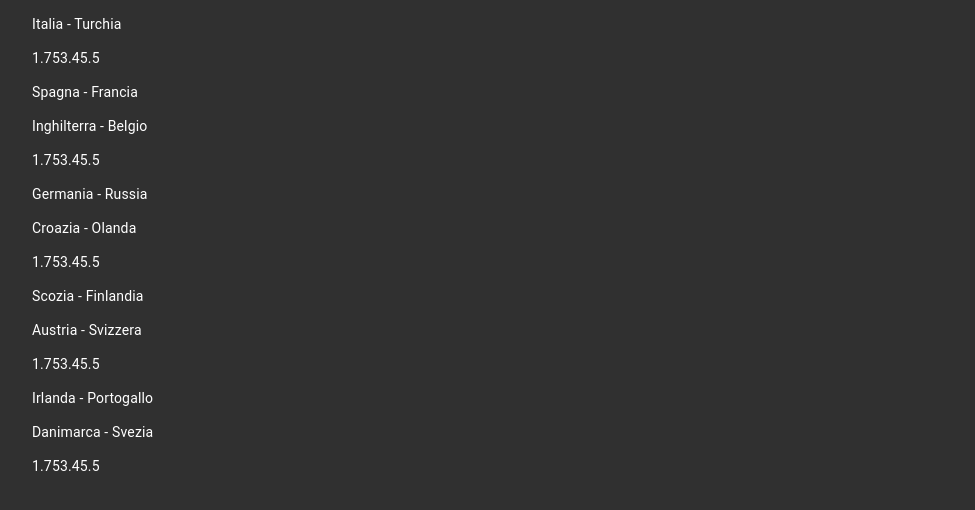
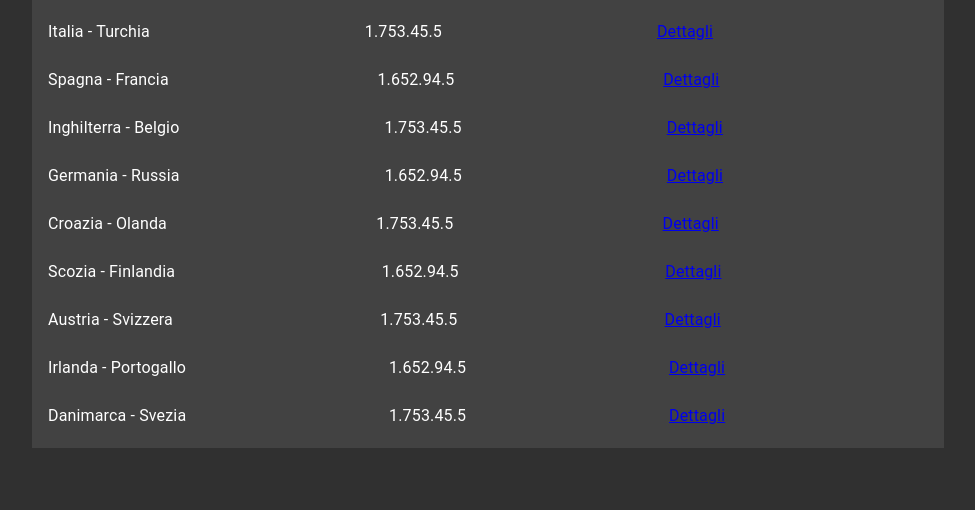
Before and after one commit to alessandro-lo-presti/bet-manager, a React (Create React App) app: page / in a window 1280 px wide. Shown: the top 510 px of the page, without its empty margins (152-1127 px from the left). Built offline with nearby package versions, Linux system fonts and the light colour scheme.

Commit message:
details slice, connect

```diff
--- a/src/App.js
+++ b/src/App.js
@@ -9,6 +9,7 @@ import {
 } from "@material-ui/core";
 import { useMemo } from "react";
 import BetList from "./components/bet-list/BetList";
+import BetDetails from "./components/bet-details/BetDetails";
 
 function App() {
   const theme = useMemo(
@@ -32,7 +33,9 @@ function App() {
               <Route exact path="/">
                 <BetList />
               </Route>
-              <Route path="/:id">Dettaglio</Route>
+              <Route path="/:id">
+                <BetDetails />
+              </Route>
             </Switch>
           </Router>
         </Container>
--- /dev/null
+++ b/src/components/bet-details/BetDetails.js
@@ -0,0 +1,38 @@
+import { useEffect } from "react";
+import { connect } from "react-redux";
+import { useParams } from "react-router-dom";
+import {
+  detailsBetCleanAction,
+  detailsBetErrorAction,
+  detailsBetSelector,
+  detailsBetSuccessAction,
+} from "../../redux/slices/detailsBetSlice";
+import { ApiServices } from "../../services/ApiServices";
+
+const mapStateToProps = (state) => ({ bet: detailsBetSelector(state) });
+
+const mapDispatchToProps = (dispatch) => ({
+  detailsBetSuccess: (bet) => dispatch(detailsBetSuccessAction(bet)),
+  detailsBetError: () => dispatch(detailsBetErrorAction()),
+  detailsBetClean: () => dispatch(detailsBetCleanAction()),
+});
+
+function BetDetails(props) {
+  const { bet, detailsBetSuccess, detailsBetError, detailsBetClean } = props;
+  const bet_id = parseInt(useParams().id);
+
+  useEffect(() => {
+    ApiServices.detailsBetApi(bet_id)
+      .then(detailsBetSuccess)
+      .catch(detailsBetError);
+    return () => detailsBetClean();
+  }, [detailsBetSuccess, detailsBetError, detailsBetClean]);
+
+  return (
+    <div>
+      <p>{bet.descrizione}</p>
+    </div>
+  );
+}
+
+export default connect(mapStateToProps, mapDispatchToProps)(BetDetails);
--- a/src/components/bet-list/BetList.js
+++ b/src/components/bet-list/BetList.js
@@ -1,35 +1,51 @@
+import { List, ListItem, ListItemText, makeStyles } from "@material-ui/core";
 import { useEffect } from "react";
 import { connect } from "react-redux";
+import { Link } from "react-router-dom";
 import {
+  betListCleanAction,
   betListErrorAction,
   betListSelector,
   betListSuccessAction,
 } from "../../redux/slices/betSlice";
 import { ApiServices } from "../../services/ApiServices";
 
+const useStyles = makeStyles((theme) => ({
+  list: {
+    width: "100%",
+    backgroundColor: theme.palette.background.paper,
+  },
+}));
+
 const mapStateToProps = (state) => ({ betList: betListSelector(state) });
 
 const mapDispatchToProps = (dispatch) => ({
   betListSuccess: (betList) => dispatch(betListSuccessAction(betList)),
   betListError: () => dispatch(betListErrorAction()),
+  betListClean: () => dispatch(betListCleanAction()),
 });
 
 function BetList(props) {
-  const { betList, betListSuccess, betListError } = props;
+  const classes = useStyles();
+  const { betList, betListSuccess, betListError, betListClean } = props;
 
   useEffect(() => {
     ApiServices.betListApi().then(betListSuccess).catch(betListError);
-  }, [betListSuccess, betListError]);
+    return () => betListClean();
+  }, [betListSuccess, betListError, betListClean]);
 
   return (
-    <div>
+    <List component="nav" className={classes.list} aria-label="mailbox folders">
       {betList.map((bet) => (
-        <div key={bet.idEvento}>
-          <p>{bet.descrizione}</p>
-          <p>{bet.odds}</p>
-        </div>
+        <ListItem key={bet.idEvento}>
+          <ListItemText>{bet.descrizione}</ListItemText>
+          <ListItemText>{bet.quote}</ListItemText>
+          <ListItemText>
+            <Link to={"/" + bet.idEvento}>Dettagli</Link>
+          </ListItemText>
+        </ListItem>
       ))}
-    </div>
+    </List>
   );
 }
 
--- a/src/redux/slices/betSlice.js
+++ b/src/redux/slices/betSlice.js
@@ -9,6 +9,7 @@ export const betListSelector = (store) => store.betSlice.betList;
 // actions
 const BET_LIST_SUCCESS = "BET_LIST_SUCCESS";
 const BET_LIST_ERROR = "BET_LIST_ERROR";
+const BET_LIST_CLEAN = "BET_LIST_CLEAN";
 
 export const betListSuccessAction = (bets) => ({
   type: BET_LIST_SUCCESS,
@@ -19,12 +20,17 @@ export const betListErrorAction = () => ({
   type: BET_LIST_ERROR,
 });
 
+export const betListCleanAction = () => ({
+  type: BET_LIST_CLEAN,
+});
+
 // reducer
 export const betReducer = (state = initialState, action) => {
   switch (action.type) {
     case BET_LIST_SUCCESS:
       return { ...state, betList: action.betList };
     case BET_LIST_ERROR:
+    case BET_LIST_CLEAN:
       return { ...state, betList: [] };
     default:
       return state;
--- /dev/null
+++ b/src/redux/slices/detailsBetSlice.js
@@ -0,0 +1,38 @@
+// initial state
+const initialState = {
+  bet: {},
+};
+
+// selectors
+export const detailsBetSelector = (store) => store.detailsBetSlice.bet;
+
+// actions
+const DETAILS_BET_SUCCESS = "DETAILS_BET_SUCCESS";
+const DETAILS_BET_ERROR = "DETAILS_BET_ERROR";
+const DETAILS_BET_CLEAN = "DETAILS_BET_CLEAN";
+
+export const detailsBetSuccessAction = (bet) => ({
+  type: DETAILS_BET_SUCCESS,
+  bet: bet,
+});
+
+export const detailsBetErrorAction = () => ({
+  type: DETAILS_BET_ERROR,
+});
+
+export const detailsBetCleanAction = () => ({
+  type: DETAILS_BET_CLEAN,
+});
+
+// reducer
+export const detailsBetReducer = (state = initialState, action) => {
+  switch (action.type) {
+    case DETAILS_BET_SUCCESS:
+      return { ...state, bet: action.bet };
+    case DETAILS_BET_ERROR:
+    case DETAILS_BET_CLEAN:
+      return { ...state, bet: {} };
+    default:
+      return state;
+  }
+};
--- a/src/redux/store.js
+++ b/src/redux/store.js
@@ -1,8 +1,10 @@
 import { configureStore } from "@reduxjs/toolkit";
 import { betReducer } from "./slices/betSlice";
+import { detailsBetReducer } from "./slices/detailsBetSlice";
 
 export default configureStore({
   reducer: {
     betSlice: betReducer,
+    detailsBetSlice: detailsBetReducer,
   },
 });
--- a/src/services/ApiServices.js
+++ b/src/services/ApiServices.js
@@ -1,4 +1,5 @@
 import betListData from "./data/betlist.json";
+import betListDetails from "./data/betlistdetails.json";
 
 const betListApi = () => {
   return new Promise((resolve, reject) => {
@@ -6,6 +7,18 @@ const betListApi = () => {
   });
 };
 
+const detailsBetApi = (bet_id) => {
+  return new Promise((resolve, reject) => {
+    const bet = betListDetails.filter((bet) => bet.idEvento === bet_id);
+    if (bet) {
+      resolve(bet[0]);
+    } else {
+      reject();
+    }
+  });
+};
+
 export const ApiServices = {
   betListApi,
+  detailsBetApi,
 };
--- a/src/services/data/betlist.json
+++ b/src/services/data/betlist.json
@@ -2,46 +2,46 @@
     {
         "idEvento": 1,
         "descrizione": "Italia - Turchia",
-        "odds": [1.75, 3.4, 5.5]
+        "quote": [1.75, 3.4, 5.5]
     },
     {
         "idEvento": 2,
         "descrizione": "Spagna - Francia",
-        "betList":[1.65, 2.9, 4.5]
+        "quote":[1.65, 2.9, 4.5]
     },
     {
         "idEvento": 3,
         "descrizione": "Inghilterra - Belgio",
-        "odds": [1.75, 3.4, 5.5]
+        "quote": [1.75, 3.4, 5.5]
     },
     {
         "idEvento": 4,
         "descrizione": "Germania - Russia",
-        "betList":[1.65, 2.9, 4.5]
+        "quote":[1.65, 2.9, 4.5]
     },
     {
         "idEvento": 5,
         "descrizione": "Croazia - Olanda",
-        "odds": [1.75, 3.4, 5.5]
+        "quote": [1.75, 3.4, 5.5]
     },
     {
         "idEvento": 6,
         "descrizione": "Scozia - Finlandia",
-        "betList":[1.65, 2.9, 4.5]
+        "quote":[1.65, 2.9, 4.5]
     },
     {
         "idEvento": 7,
         "descrizione": "Austria - Svizzera",
-        "odds": [1.75, 3.4, 5.5]
+        "quote": [1.75, 3.4, 5.5]
     },
     {
         "idEvento": 8,
         "descrizione": "Irlanda - Portogallo",
-        "betList":[1.65, 2.9, 4.5]
+        "quote":[1.65, 2.9, 4.5]
     },
     {
         "idEvento": 9,
         "descrizione": "Danimarca - Svezia",
-        "odds": [1.75, 3.4, 5.5]
+        "quote": [1.75, 3.4, 5.5]
     }
 ]
--- /dev/null
+++ b/src/services/data/betlistdetails.json
@@ -0,0 +1,74 @@
+[
+    {
+        "idEvento": 1,
+        "descrizione": "Italia - Turchia",
+        "betList": {
+            "1X2": [1.75, 3.4, 5.5],
+            "DC": [1.15, 2.10, 1.32]
+        }
+    },
+    {
+        "idEvento": 2,
+        "descrizione": "Spagna - Francia",
+        "betList": {
+            "1X2": [1.65, 2.9, 4.5],
+            "DC": [1.05, 1.90, 1.85]
+        }
+    },
+    {
+        "idEvento": 3,
+        "descrizione": "Inghilterra - Belgio",
+        "betList": {
+            "1X2": [1.75, 3.4, 5.5],
+            "DC": [1.15, 2.10, 1.32]
+        }
+    },
+    {
+        "idEvento": 4,
+        "descrizione": "Germania - Russia",
+        "betList": {
+            "1X2": [1.65, 2.9, 4.5],
+            "DC": [1.05, 1.90, 1.85]
+        }
+    },
+    {
+        "idEvento": 5,
+        "descrizione": "Croazia - Olanda",
+        "betList": {
+            "1X2": [1.75, 3.4, 5.5],
+            "DC": [1.15, 2.10, 1.32]
+        }
+    },
+    {
+        "idEvento": 6,
+        "descrizione": "Scozia - Finlandia",
+        "betList": {
+            "1X2": [1.65, 2.9, 4.5],
+            "DC": [1.05, 1.90, 1.85]
+        }
+    },
+    {
+        "idEvento": 7,
+        "descrizione": "Austria - Svizzera",
+        "betList": {
+            "1X2": [1.75, 3.4, 5.5],
+            "DC": [1.15, 2.10, 1.32]
+        }
+    },
+    {
+        "idEvento": 8,
+        "descrizione": "Irlanda - Portogallo",
+        "betList": {
+            "1X2": [1.65, 2.9, 4.5],
+            "DC": [1.05, 1.90, 1.85]
+        }
+    },
+    {
+        "idEvento": 9,
+        "descrizione": "Danimarca - Svezia",
+        "betList": {
+            "1X2": [1.75, 3.4, 5.5],
+            "DC": [1.15, 2.10, 1.32]
+        }
+    }
+]
```
